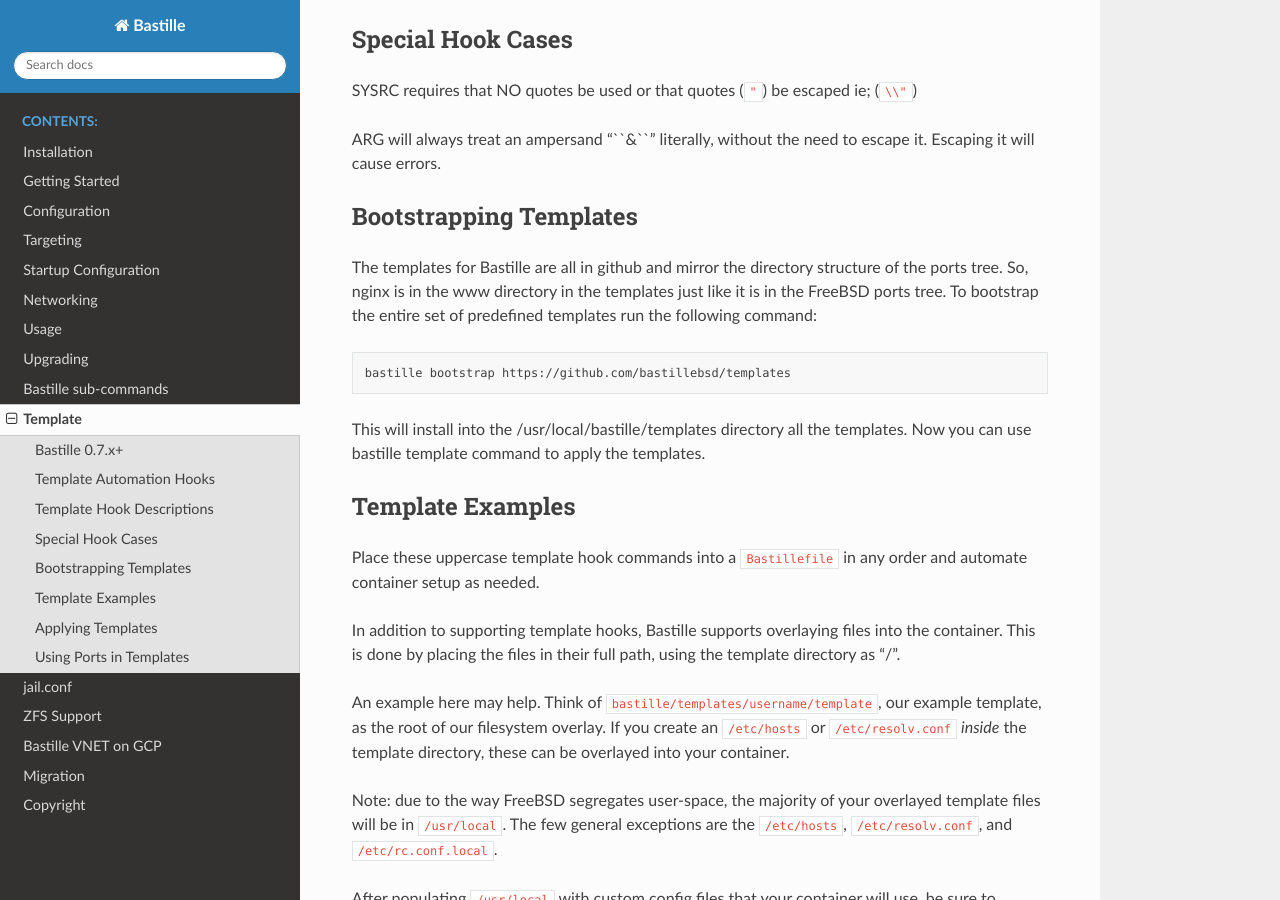
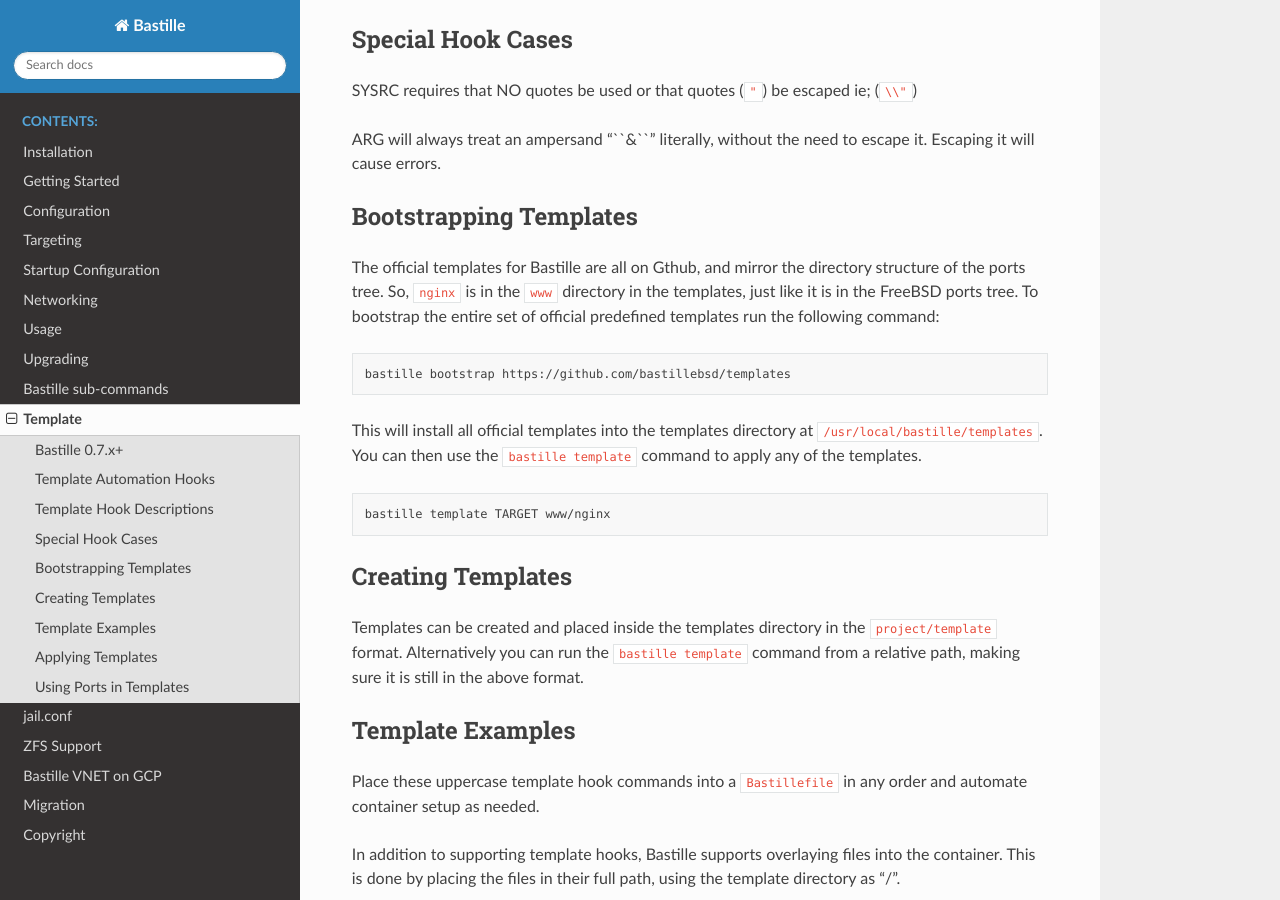
Before and after one commit to BastilleBSD/bastille, a Sphinx documentation site: the page built from docs/chapters/template.rst, in a window 1280 px wide and 900 px high, scrolled down 2132 px. Built offline with Sphinx 7.4.7 and the Read the Docs theme 3.1.0, drawn with Linux system fonts in a browser that asks for light colours.

Commit message:
Update template.rst

```diff
--- a/docs/chapters/template.rst
+++ b/docs/chapters/template.rst
@@ -112,19 +112,29 @@ escape it. Escaping it will cause errors.
 Bootstrapping Templates
 -----------------------
 
-The templates for Bastille are all in github and mirror the directory
-structure of the ports tree.  So, nginx is in the www directory in the
-templates just like it is in the FreeBSD ports tree.  To bootstrap the
-entire set of predefined templates run the following command:
+The official templates for Bastille are all on Gthub, and mirror the directory
+structure of the ports tree.  So, ``nginx`` is in the ``www`` directory in the
+templates, just like it is in the FreeBSD ports tree.  To bootstrap the
+entire set of official predefined templates run the following command:
 
 .. code-block:: shell
 
    bastille bootstrap https://github.com/bastillebsd/templates
 
-This will install into the /usr/local/bastille/templates directory all the
-templates.  Now you can use bastille template command to apply the templates.
+This will install all official templates into the templates directory at
+``/usr/local/bastille/templates``. You can then use the ``bastille template``
+command to apply any of the templates.
 
+.. code-block:: shell
 
+   bastille template TARGET www/nginx
+
+Creating Templates
+------------------
+
+Templates can be created and placed inside the templates directory in the
+``project/template`` format. Alternatively you can run the ``bastille template``
+command from a relative path, making sure it is still in the above format.
 
 Template Examples
 -----------------
```
